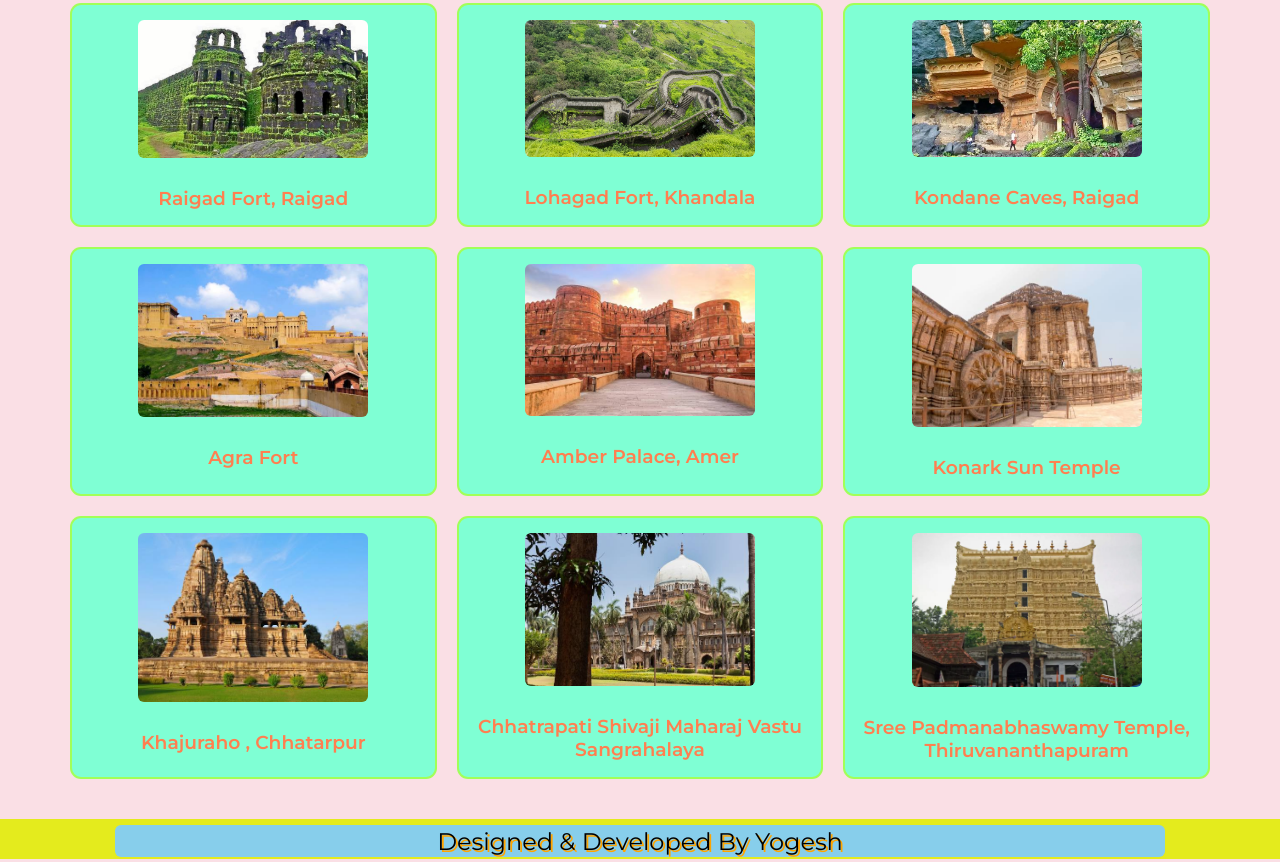
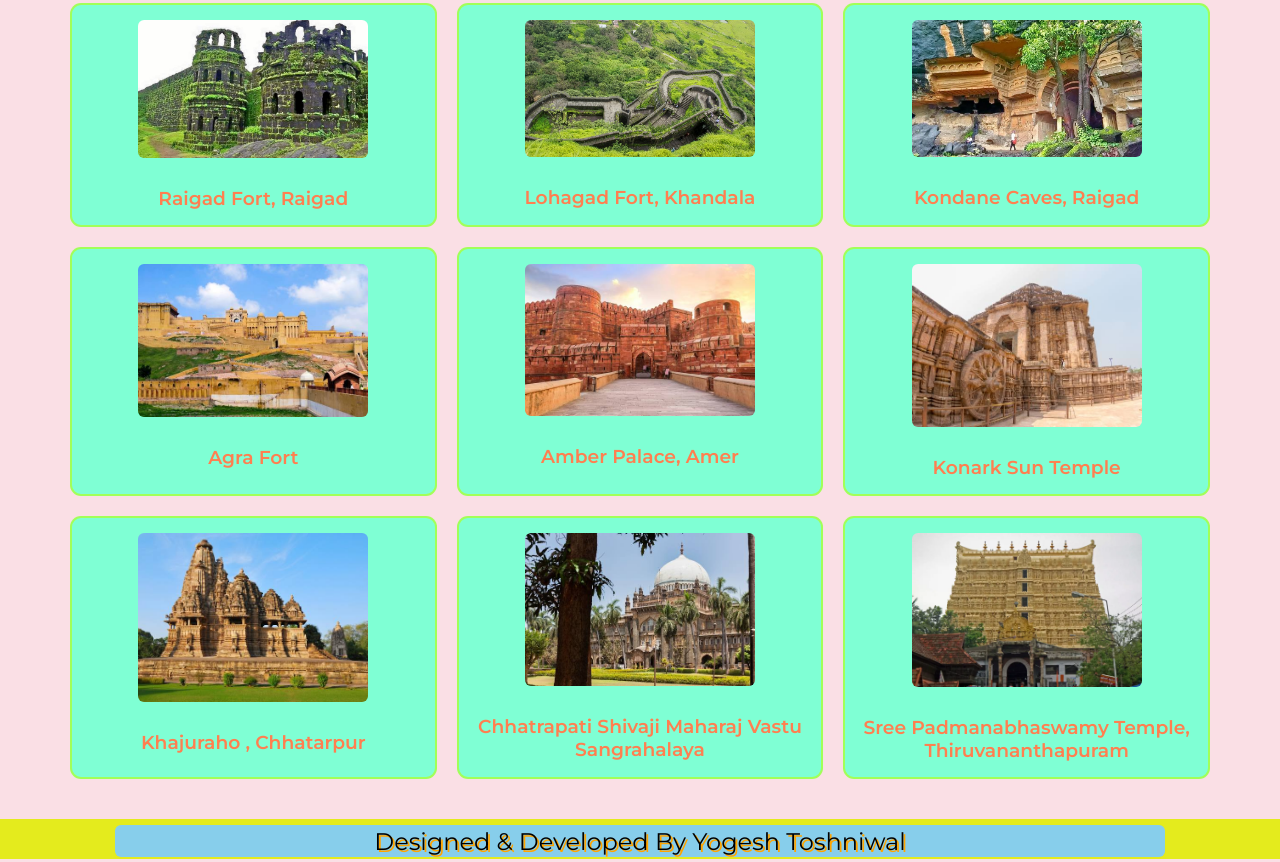
Before and after one commit to Yogesh-25/Historic-places-with-some-info, a plain HTML site: page index.html in a window 1280 px wide. Shown: the part 1457-2319 px from the top of the page. Drawn offline with Linux system fonts and the light colour scheme.

Commit message:
push a comment

```diff
--- a/index.html
+++ b/index.html
@@ -622,7 +622,7 @@
       <section id="developer" class="foot">
         <div id="mybg" class="footxt">
           <p class="dev" handleMouseOver="handleMouseOver()">
-            Designed & Developed By Yogesh
+            Designed & Developed By Yogesh Toshniwal
           </p>
         </div>
       </section>
```
